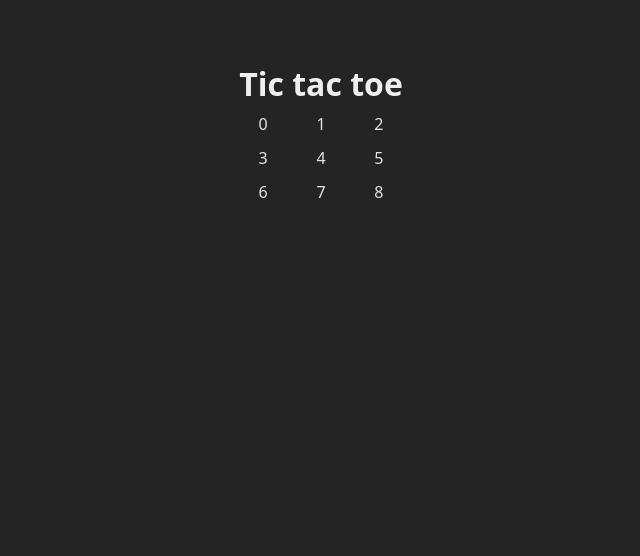
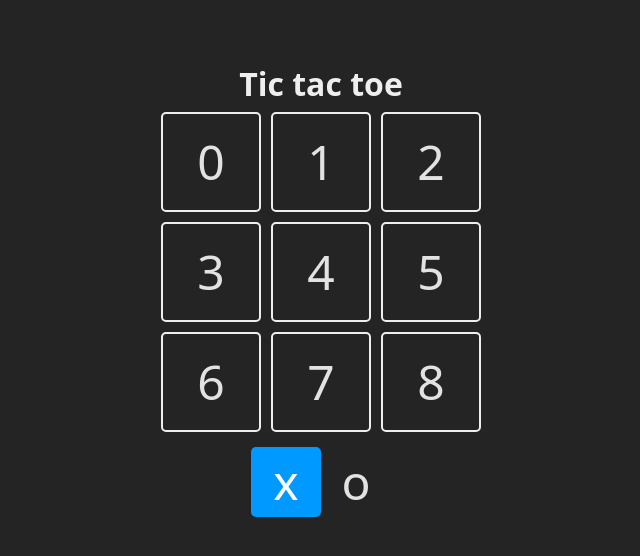
Before and after one commit to KevinVanDerSchans/tic-tac-toe-react, a React (Vite) app: page / in a window 1280 px wide. Shown: the top 556 px of the page, without its empty margins (319-959 px from the left). Built offline with nearby package versions, Linux system fonts and the light colour scheme.

Commit message:
Create player turns

```diff
--- a/src/components/app/App.jsx
+++ b/src/components/app/App.jsx
@@ -1,13 +1,25 @@
 import './App.css';
+import { useState } from 'react';
 
 const TURNS = {
   X: 'x',
   O: 'o',
 };
 
-const board = Array(9).fill(null);
+const Square = ({ children, isSelected, updateBoard, index }) => {
+  const className = `square ${isSelected ? 'is-selected' : ''}`
+
+  return (
+    <div className={className}>
+      {children}
+    </div>
+  )
+};
 
 function App() {
+  const [board, setBoard] = useState(Array(9).fill(null));
+  const [turn, setTurn] = useState(TURNS.X)
+
   return (
     <main className='board'>
       <h1>Tic tac toe</h1>
@@ -16,14 +28,25 @@
         {
           board.map((_, index) => {
             return (
-              <div className='cell' key={index}>
-                <span className='cell__content'>
-                  {index}
-                </span>
-              </div>
+              <Square
+                key={index}
+                index={index}
+              >
+                {index}
+              </Square>
             )
           })
         }
+      </section>
+
+      <section className='turn'>
+        <Square isSelected={turn === TURNS.X}>
+          {TURNS.X}
+        </Square>
+
+        <Square isSelected={turn === TURNS.O}>
+          {TURNS.O}
+        </Square>
       </section>
     </main>
   )
```
